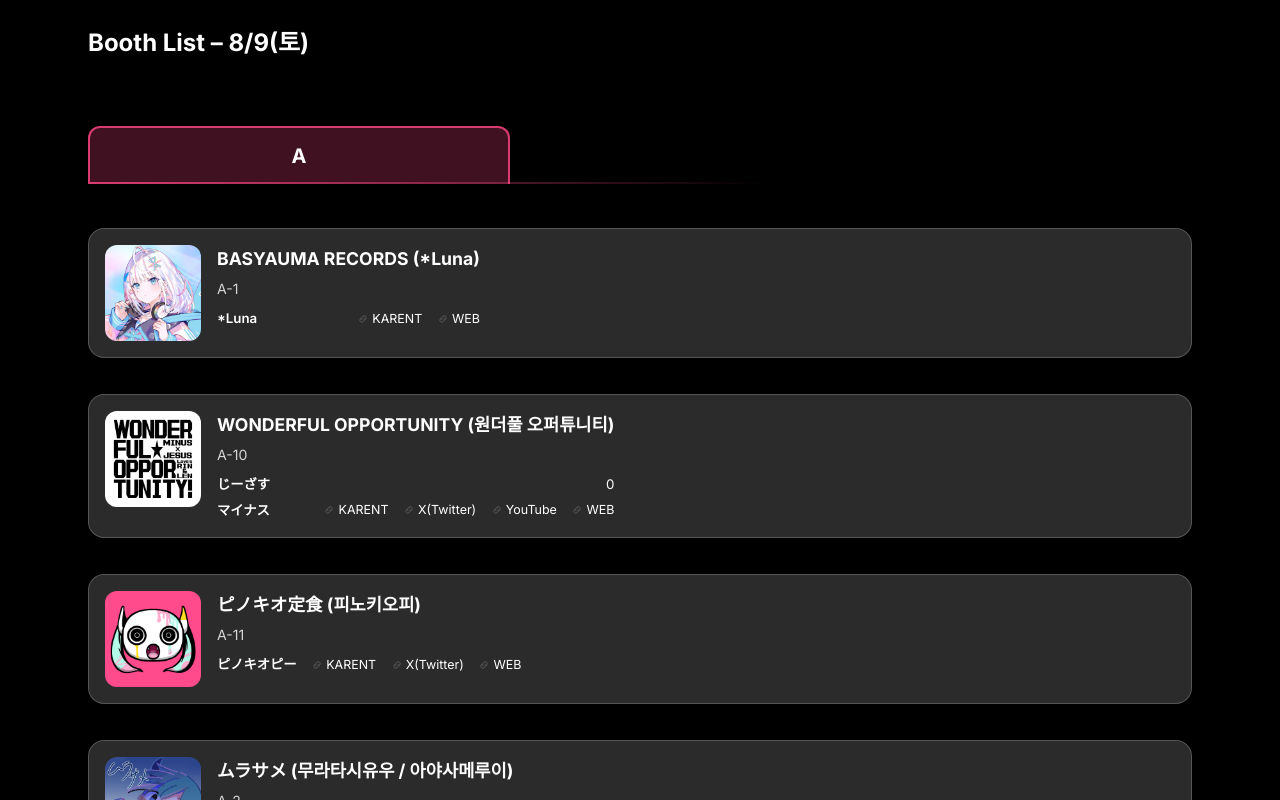
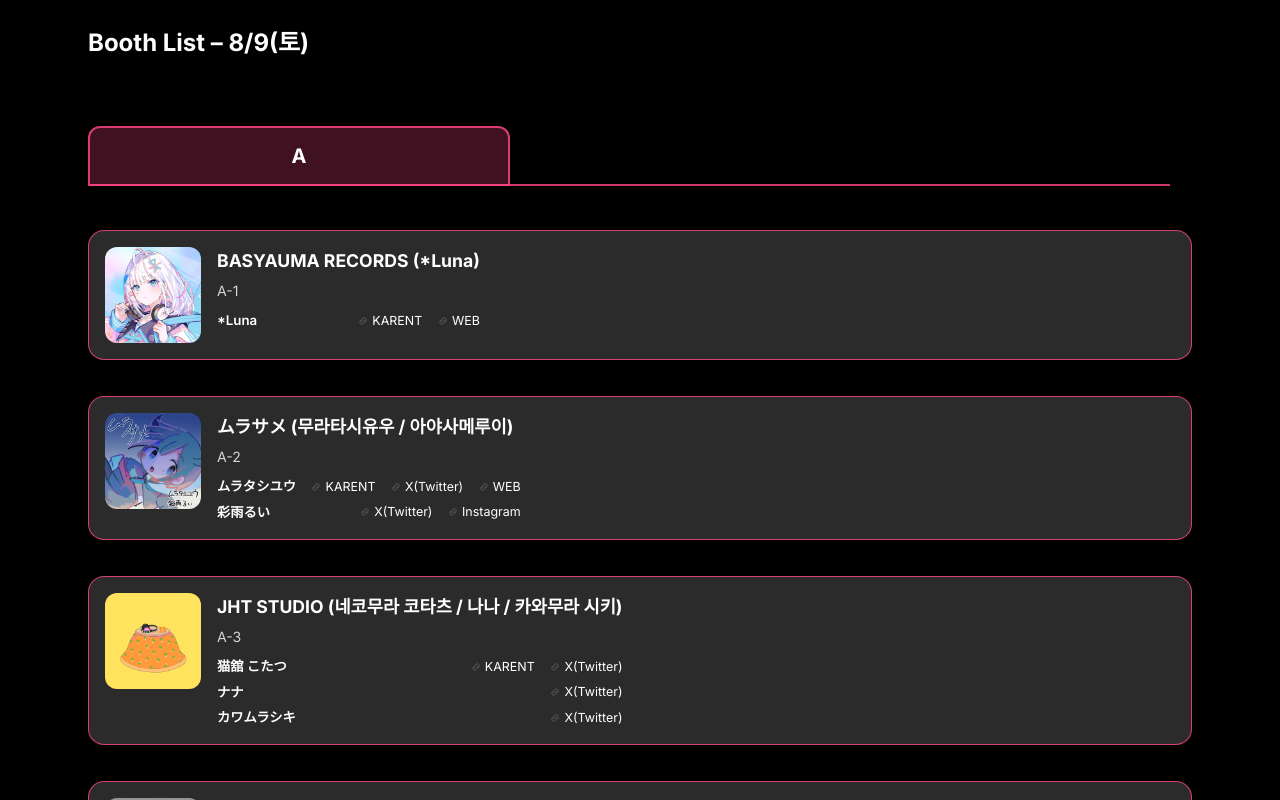
Before and after one commit to kuroka3/MM-Info, a Next.js app: page /exhibition-info/osaka/creators-market in a window 1280 px wide. Shown: the part 1240-2040 px from the top of the page. Built offline with nearby package versions, Linux system fonts and the light colour scheme; a web font is replaced by a local one.

Commit message:
fix circle id sorting and change ui

```diff
--- a/src/app/exhibition-info/osaka/creators-market/Client.tsx
+++ b/src/app/exhibition-info/osaka/creators-market/Client.tsx
@@ -1,6 +1,13 @@
 'use client';
 
-import { useState, useLayoutEffect, Fragment, useRef, useEffect } from 'react';
+import {
+  useState,
+  useLayoutEffect,
+  Fragment,
+  useRef,
+  useEffect,
+  CSSProperties,
+} from 'react';
 import Image from 'next/image';
 import { ROWS, COLS, rowClasses, BOOTHS, Booth } from './boothData';
 import ScrollTopButton from '@/components/ScrollTopButton';
@@ -9,6 +16,16 @@
 const DAYS = ['8/9(토)', '8/10(일)', '8/11(월)'] as const;
 const COLS_REVERSED = [...COLS].reverse();
 const jacketSrc = (id: string) => `/images/osaka/creators-market/cc_${id}.jpg`;
+const displayBoothId = (id: string) => id.replace(/[a-z]$/i, '');
+const rowColors: Record<string, string> = {
+  A: '255,71,133',
+  B: '0,122,255',
+  C: '255,149,0',
+  D: '48,209,88',
+  E: '175,82,222',
+  F: '94,92,230',
+  G: '255,45,85',
+};
 
 const BOOTHS_MAP: Record<string, Record<number, Booth>> = {};
 for (const b of BOOTHS) (BOOTHS_MAP[b.row] ??= {})[b.col] = b;
@@ -31,6 +48,34 @@
       { tooltip: HTMLElement; wrapper: HTMLDivElement }
     >()
   );
+
+  useLayoutEffect(() => {
+    const wrapper = wrapperRef.current;
+    if (!wrapper) return;
+
+    const updateDividers = () => {
+      const parentRect = wrapper.getBoundingClientRect();
+      const style = getComputedStyle(wrapper);
+      const rightGap = parseFloat(style.paddingRight) || 0;
+
+      Object.values(rowRefs.current).forEach(li => {
+        if (!li) return;
+        const elRect = li.getBoundingClientRect();
+        const offset = elRect.left - parentRect.left;
+        const width = parentRect.width - offset - rightGap;
+
+        li.style.setProperty('--divider-left', `${offset}px`);
+        li.style.setProperty('--divider-width', `${width}px`);
+      });
+    };
+
+    updateDividers();
+    window.addEventListener('resize', updateDividers);
+    return () => {
+      window.removeEventListener('resize', updateDividers);
+    };
+  }, []);
+
 
   useEffect(() => {
     const root = document.createElement('div');
@@ -200,7 +245,7 @@
                         onMouseEnter={e => showTooltip(e.currentTarget)}
                         onMouseLeave={e => hideTooltip(e.currentTarget)}
                       >
-                        {booth.id}
+                        {displayBoothId(booth.id)}
                         <div className="booth-tooltip">
                           <div className="tooltip-img-wrapper">
                             <Image
@@ -249,7 +294,7 @@
             {ROWS.map(row => {
               const booths = BOOTHS.filter(
                 b => !b.hidden && b.dates.includes(selectedDay) && b.row === row,
-              ).sort((a, b) => a.id.localeCompare(b.id));
+              ).sort((a, b) => a.col - b.col);
               if (booths.length === 0) return null;
               return (
                 <Fragment key={row}>
@@ -268,6 +313,9 @@
                         listRefs.current[booth.id] = el;
                       }}
                       className="booth-item"
+                      style={{
+                        '--row-color': rowColors[booth.row],
+                      } as CSSProperties}
                     >
                       <Image
                         src={jacketSrc(booth.id)}
@@ -281,13 +329,13 @@
                           {booth.name}
                           {booth.koPNames && <> ({booth.koPNames})</>}
                         </h3>
-                        <p className="booth-item-meta">{booth.id}</p>
+                        <p className="booth-item-meta">{displayBoothId(booth.id)}</p>
                         {booth.members.length > 0 && (
                           <ul className="member-list">
                             {booth.members.map(m => (
                               <li key={m.name} className="member-item">
                                 <span className="member-name">{m.name}</span>
-                                {m.links?.length && (
+                                {!!m.links?.length && (
                                   <span className="member-links">
                                     {m.links.map((link, i) => (
                                       <a
--- a/src/app/exhibition-info/osaka/creators-market/global.css
+++ b/src/app/exhibition-info/osaka/creators-market/global.css
@@ -186,34 +186,37 @@
   flex-direction:column;
   gap:1.25rem;
   margin-top:2rem;
+  position: relative;
 }
 .booth-row-header{
   display:flex;
   align-items:center;
   justify-content:center;
-  width:38.2%;
+  width: 38.2%;
   margin:2rem 0 .5rem;
   font-size:1.25rem;
   font-weight:700;
   border-radius:12px 12px 0 0;
   backdrop-filter:blur(10px);
-  border-width:2px 2px 0 2px;
+  border-width:2px;
   border-style:solid;
-  position:relative;
   color:#fff;
   cursor:default;
   pointer-events:none;
   padding:.75rem 1rem;
   overflow: visible;
+  position: relative;
+  z-index: 1;
 }
-.booth-row-header::after{
-  content:"";
-  position:absolute;
-  left:0;
-  bottom:0;
-  width:calc(100% / 0.382);
-  height:2px;
-  background:linear-gradient(to right, rgba(var(--row-color),0.8) 0%, rgba(var(--row-color),0) 61.8%);
+.booth-row-header::after {
+  content: "";
+  position: absolute;
+  left: var(--divider-left, 0);
+  bottom: -2px;
+  width: var(--divider-width, 0);
+  height: 2px;
+  background: rgba(var(--row-color), 0.8);
+  pointer-events: none;
 }
 .booth-row-header.highlight{
   animation:notice-highlight 3s ease-out;
@@ -226,9 +229,32 @@
   background:rgba(255,255,255,.17);
   border-radius:16px;
   backdrop-filter:blur(10px);
+  position:relative;
+  overflow:hidden;
+  border:1px solid rgba(var(--row-color),0.8);
+  transition:all .4s cubic-bezier(.4,0,.2,1);
+}
+.booth-item::before{
+  content:"";
+  position:absolute;
+  top:0;
+  left:0;
+  right:0;
+  bottom:0;
+  background:linear-gradient(135deg, rgba(255,255,255,0.05) 0%, transparent 100%);
+  opacity:0;
+  transition:opacity .3s ease;
 }
 .booth-item.highlight{
   animation:notice-highlight 3s ease-out;
+}
+.booth-item:hover{
+  transform:translateY(-4px);
+  box-shadow:0 16px 48px var(--shadow);
+  border-color:rgba(var(--row-color),1);
+}
+.booth-item:hover::before{
+  opacity:1;
 }
 .booth-item-img{
   border-radius:12px;
```
